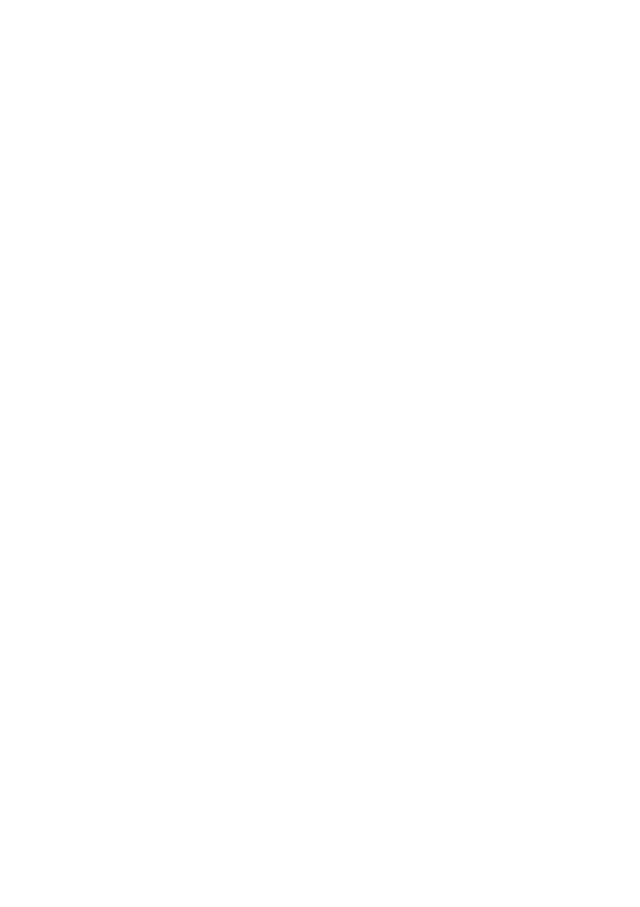
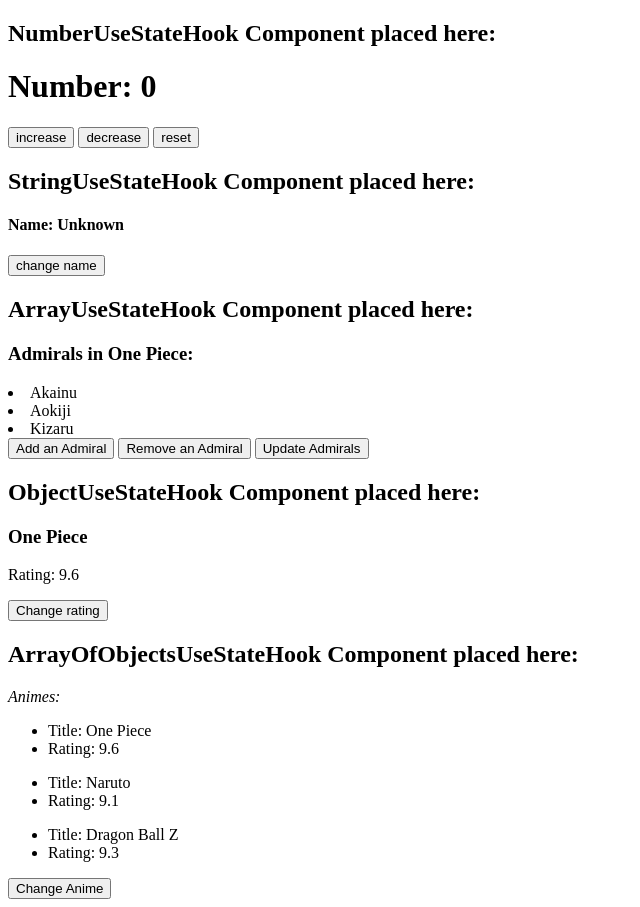
Before and after one commit to comrade369/application-one, a React (Create React App) app: page / in a window 1280 px wide. Shown: the part 2650-3557 px from the top of the page, without its empty margins (0-640 px from the left). Before the commit the page ends 2598 px from the top, so only its background shows below. Built offline with nearby package versions, Linux system fonts and the light colour scheme.

Commit message:
Upto 2 hr 27 minutes

```diff
--- /dev/null
+++ b/src/components/ArrayOfObjectsUseStateHook.jsx
@@ -0,0 +1,38 @@
+
+import { useState } from "react";
+
+function ArrayOfObjectsUseStateHook() {
+
+    const animeDate = [
+        {name: "One Piece", rating: 9.6},
+        {name: "Naruto", rating: 9.1},
+        {name: "Dragon Ball Z", rating: 9.3},
+    ];
+
+    // using array of objects in useState function.
+    const [animes, setAnimes] = useState(animeDate);
+
+    // changing array of objects using setAnimes function from useState hook.
+    const animeHandle = () => {
+        setAnimes(animes.map(anime => (
+            anime.name === "Naruto" ?
+                {...animes, name: "Naruto Shippuden", rating: 9.8} : anime
+        )));
+    }
+
+    return (
+        <>
+            <em>Animes:</em>
+            {animes.map((anime, index) => (
+                <ul key={index}>
+                    <li>Title: {anime.name}</li>
+                    <li>Rating: {anime.rating}</li>
+                </ul>
+            ))}
+
+            <button onClick={animeHandle}>Change Anime</button>
+        </>
+    );
+}
+
+export default ArrayOfObjectsUseStateHook;
--- /dev/null
+++ b/src/components/ArrayUseStateHook.jsx
@@ -0,0 +1,48 @@
+import { useState } from "react";
+
+function ArrayUseStateHook() {
+
+    // using array in useState function.
+    const [admirals, setAdmirals] = useState(["Akainu", "Aokiji", "Kizaru"]);
+
+    // changing array items using setAdmirals function in useState hook.
+    const addHandler = () => {
+        setAdmirals([...admirals, "Fujitora"]);
+    }
+
+    const removeHandler = () => {
+        setAdmirals(admirals.filter(admiral =>
+            admiral !== "Aokiji"));
+    }
+
+    const updateHandler = () => {
+        const updateAdmirals = [];
+        // eslint-disable-next-line array-callback-return
+        admirals.map((admiral) => {
+            if (admiral === "Aokiji") {
+                updateAdmirals.push("Fujitora");
+            } else if (admiral === "Akainu") {
+                updateAdmirals.push("Ryokugyu");
+            } else {
+                updateAdmirals.push(admiral);
+            }
+        })
+        setAdmirals(updateAdmirals);
+    }
+
+    return (
+        <>
+          <h3>Admirals in One Piece:</h3>
+          {admirals.map((admiral, index) => (
+            <li key={index}>{admiral}</li>
+          ))}
+
+          <button onClick={addHandler}>Add an Admiral</button> {" "}
+          <button onClick={removeHandler}>Remove an Admiral</button> {" "}
+          <button onClick={updateHandler}>Update Admirals</button>
+
+        </>
+    );
+}
+
+export default ArrayUseStateHook;
--- a/src/components/MultipleComponents.jsx
+++ b/src/components/MultipleComponents.jsx
@@ -5,6 +5,7 @@ import PropsComponent from "./PropsComponent";
 import ConditionalRendering from "./ConditionalRendering";
 import StylesInReact from "./SytlesInReact";
 import EventsComponent from "./Events";
+import UseStateHook from "./UseStateHook";
 
 
 function MultipleComponents() {
@@ -33,6 +34,9 @@ function MultipleComponents() {
             <h1>Events Component placed here.</h1>
             <EventsComponent />
 
+            <h1>UseStateHook Component placed here.</h1>
+            <UseStateHook />
+
         </div>
     );
 }
--- /dev/null
+++ b/src/components/NumberUseStateHook.jsx
@@ -0,0 +1,34 @@
+import { useState } from "react";
+
+
+function NumberUseStateHook() {
+
+    // using useState hook here and destructering it.
+    // using numeric value in useState function.
+    const [value, setValue] = useState(0);
+
+    // creating events function.
+    // changing numeric value using setValue function in useState hook.
+    const increaseHandle = () => {
+        setValue(value + 1);
+    }
+
+    const decreaseHandle = () => {
+        setValue(value - 1);
+    }
+
+    const resetHandle = () => {
+        setValue(0);
+    }
+
+    return (
+        <>
+            <h1>Number: {value}</h1>
+            <button onClick={increaseHandle}>increase</button> {" "}
+            <button onClick={decreaseHandle}>decrease</button> {" "}
+            <button onClick={resetHandle}>reset</button>
+        </>
+    );
+}
+
+export default NumberUseStateHook;
--- /dev/null
+++ b/src/components/ObjectUseStateHook.jsx
@@ -0,0 +1,26 @@
+import { useState } from "react";
+
+function ObjectUseStateHook() {
+
+    // using object in useState function.
+    const [anime, setAnime] = useState({name: "One Piece", ratings: 9.6});
+
+    // changing object using setAnime function from useState hook.
+    const handleRating = () => {
+        setAnime({
+            ...anime,
+            ratings: 9.9,
+        });
+    }
+
+    return (
+        <>
+            <h3>{anime.name}</h3>
+            <p>Rating: {anime.ratings}</p>
+            <button onClick={handleRating}>Change rating</button>
+        </>
+    );
+
+}
+
+export default ObjectUseStateHook;
--- /dev/null
+++ b/src/components/StringUseStateHook.jsx
@@ -0,0 +1,21 @@
+import { useState } from "react";
+
+function StringUseStateHook() {
+
+    // using string value in useState function.
+    const [string, setString] = useState("Unknown");
+
+    // changing string value using setString function from useState hook.
+    const nameHandle = () => {
+        setString("Son Gohan");
+    }
+
+    return (
+        <>
+            <h4>Name: {string}</h4>
+            <button onClick={nameHandle}>change name</button>
+        </>
+    );
+}
+
+export default StringUseStateHook;
--- /dev/null
+++ b/src/components/UseStateHook.jsx
@@ -0,0 +1,30 @@
+// useState hook in react.
+import NumberUseStateHook from "./NumberUseStateHook";
+import StringUseStateHook from "./StringUseStateHook";
+import ArrayUseStateHook from "./ArrayUseStateHook";
+import ObjectUseStateHook from "./ObjectUseStateHook";
+import ArrayOfObjectsUseStateHook from "./ArrayOfObjectsUseStateHook";
+
+function UseStateHook() {
+
+    return (
+        <>
+            <h2>NumberUseStateHook Component placed here:</h2>
+            <NumberUseStateHook />
+
+            <h2>StringUseStateHook Component placed here:</h2>
+            <StringUseStateHook />
+
+            <h2>ArrayUseStateHook Component placed here:</h2>
+            <ArrayUseStateHook />
+
+            <h2>ObjectUseStateHook Component placed here:</h2>
+            <ObjectUseStateHook />
+
+            <h2>ArrayOfObjectsUseStateHook Component placed here:</h2>
+            <ArrayOfObjectsUseStateHook />
+        </>
+    );
+}
+
+export default UseStateHook;
```
Also changed, not shown: topics.txt.
